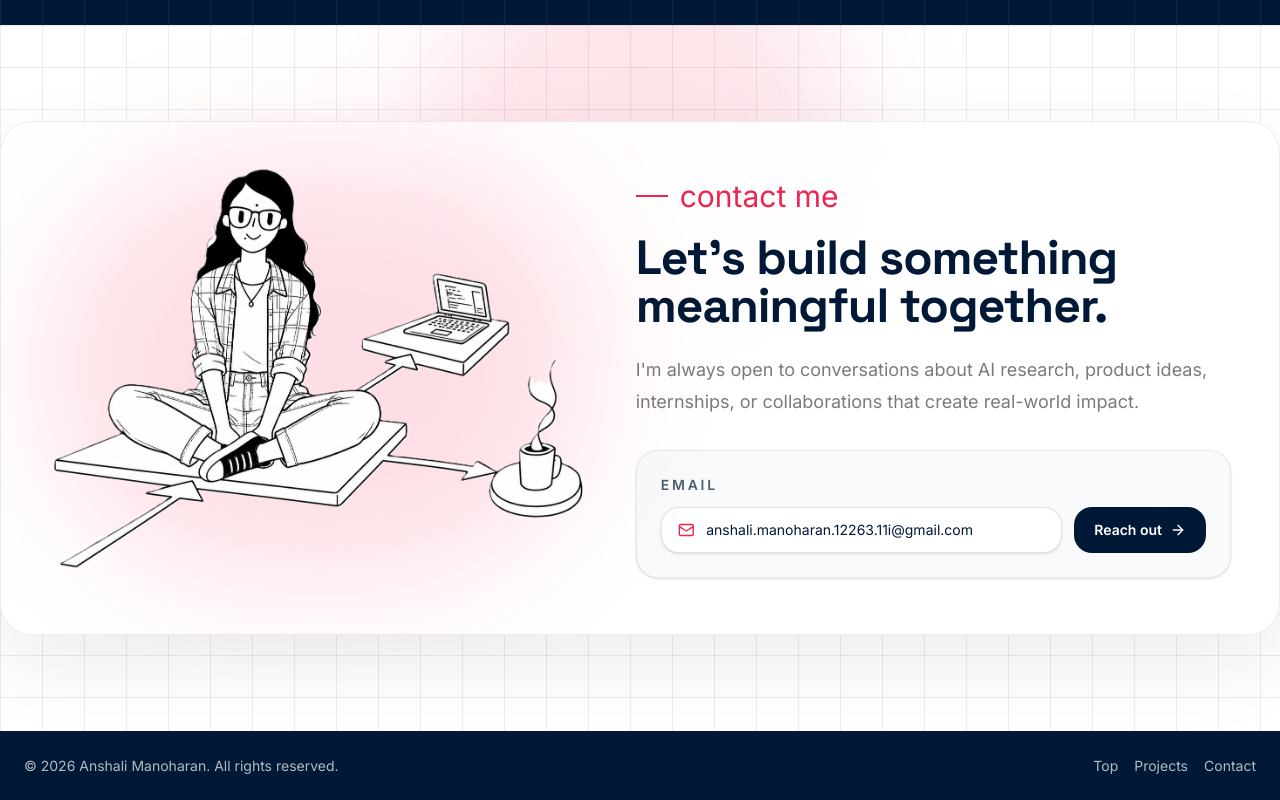
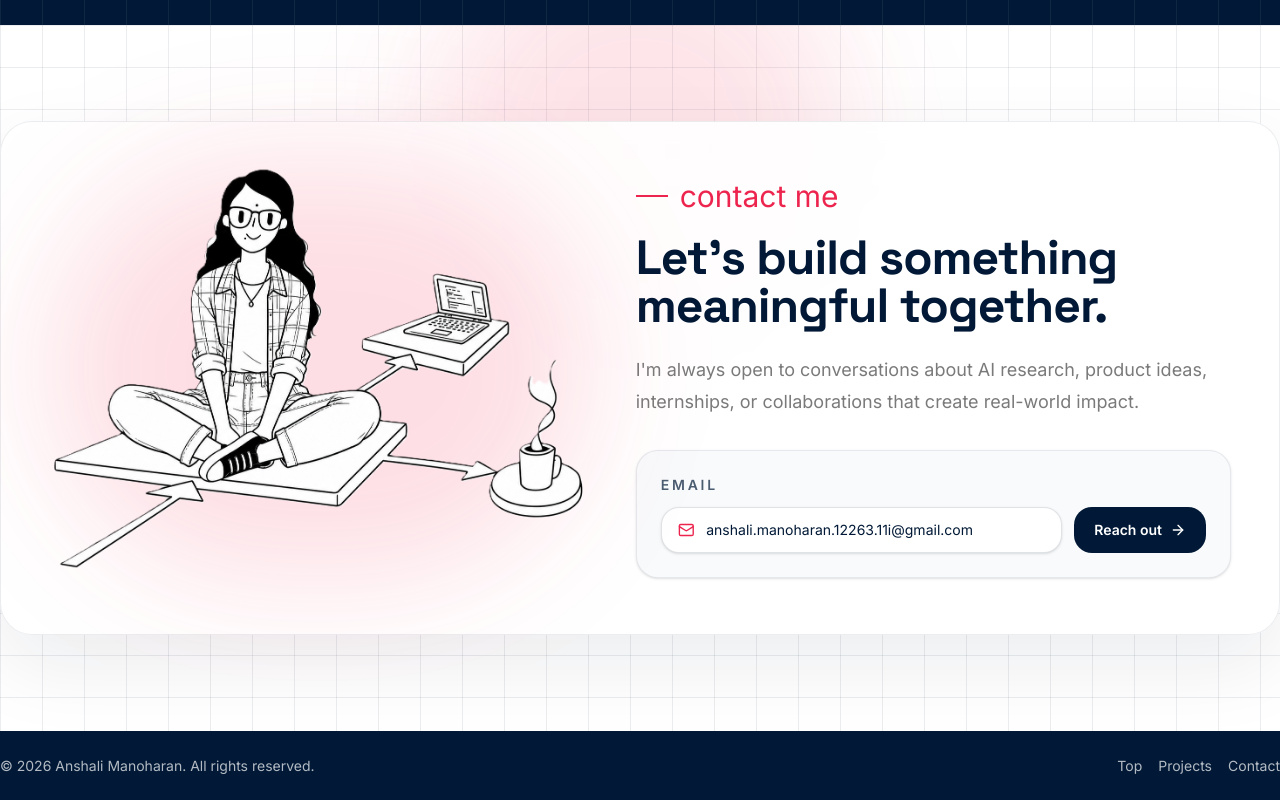
Before and after one commit to anshali15634/Portfolio-Website, a Next.js app in the folder portfolio/: page / in a window 1280 px wide. Shown: the part 5422-6222 px from the top of the page. Built offline with nearby package versions, Linux system fonts and the light colour scheme.

Commit message:
mobile padding

```diff
--- a/portfolio/src/app/globals.css
+++ b/portfolio/src/app/globals.css
@@ -197,6 +197,14 @@ h5 {
 .container-custom {
   width: min(1280px, 100%);
   margin-inline: auto;
+  padding-inline: 6vw; /* ensure horizontal spacing on small screens */
+}
+
+@media (min-width: 1280px) {
+  /* remove the extra padding on very wide screens where the container has a fixed max width */
+  .container-custom {
+    padding-inline: 0;
+  }
 }
 
 /* ======================================================
```
